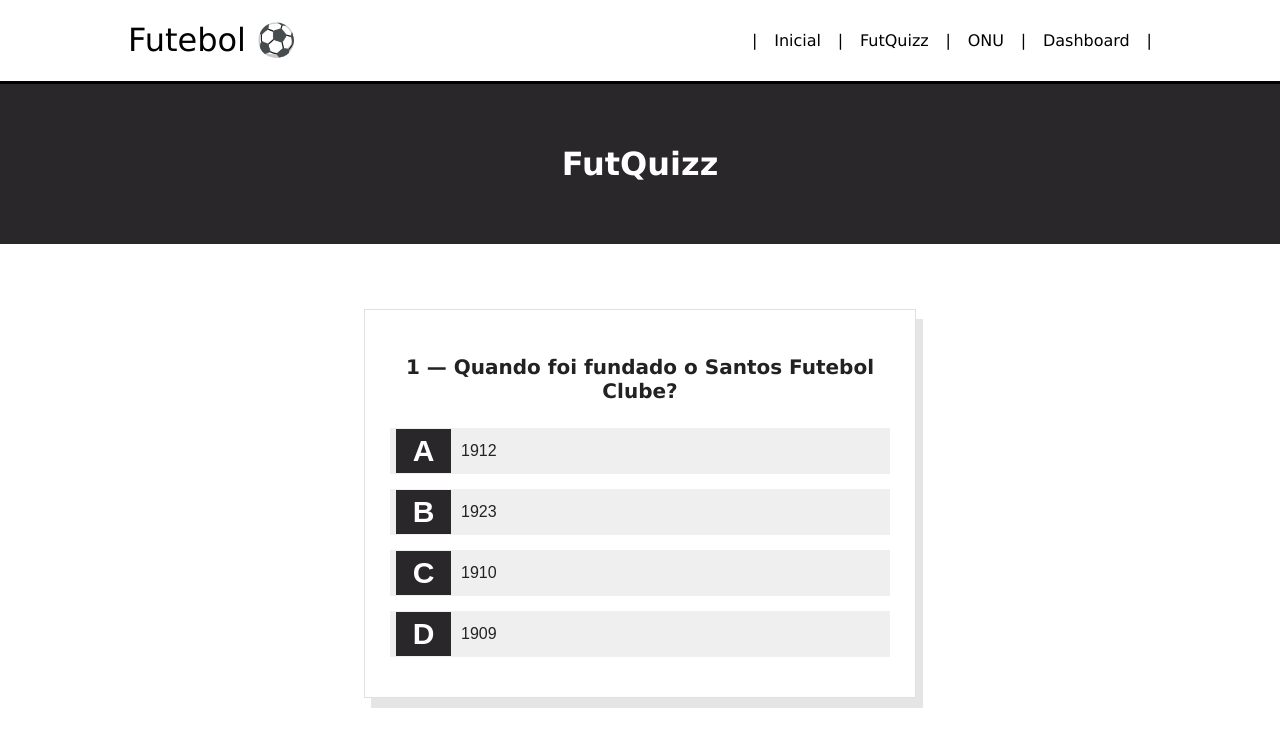
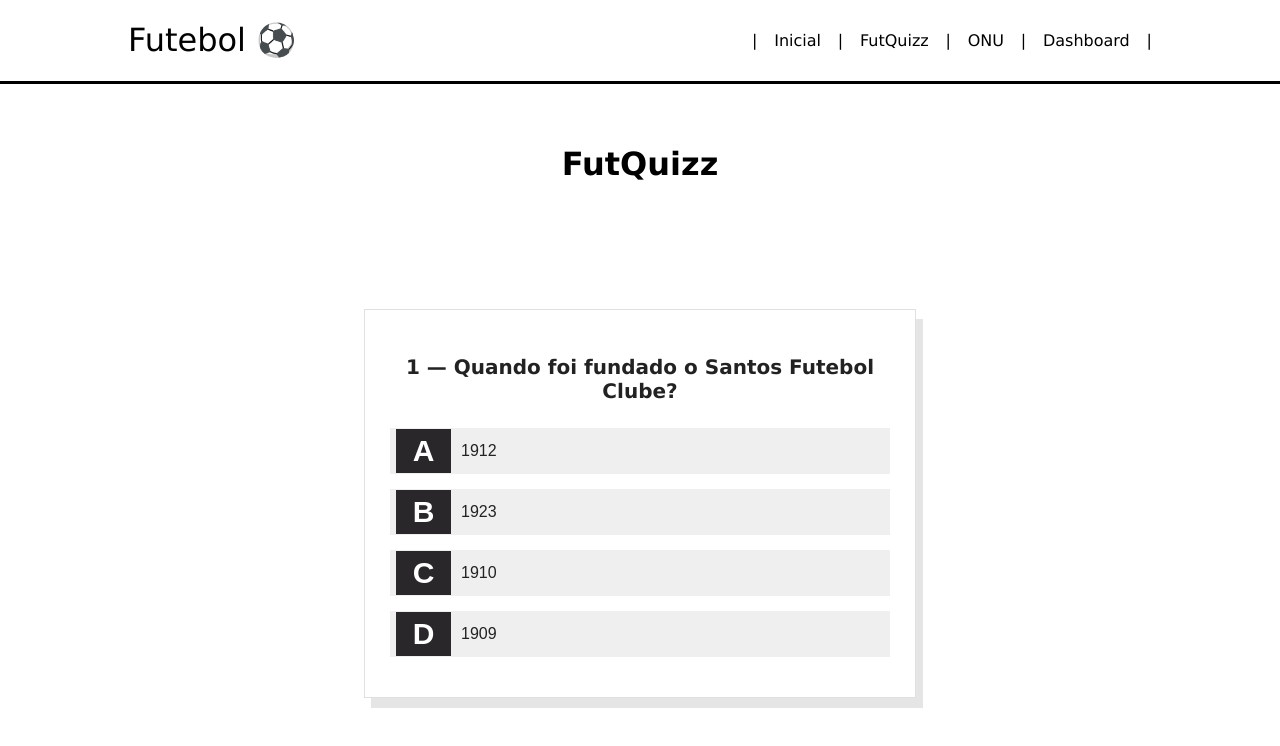
Before and after one commit to LeonardooCarvalhoSantos/Projeto-Individual---Futebol, a plain HTML site: page Site/FutQuiz.html in a window 1280 px wide. Drawn offline with Linux system fonts and the light colour scheme.

Commit message:
Atualização

```diff
--- a/Site/Futebol.css
+++ b/Site/Futebol.css
@@ -48,7 +48,7 @@
 
 .banner {
     background-size: cover;
-    background-image: url("https://i.im.ge/2024/05/03/ZbYgBf.imagem2.jpeg");
+    background-image: url("imagem2.jpg");
     width: 100%;
     height: 100vh;
     display: flex;
--- a/Site/stylesQuiz.css
+++ b/Site/stylesQuiz.css
@@ -4,6 +4,12 @@
 body {
   background-color: #ffffff;
   color: #ffffff;
+}
+
+header h1 {
+
+  color: #000000;
+
 }
 
 a {
@@ -48,7 +54,7 @@
   width: 100%;
   height: 100px;
   padding: 30px 0;
-  background-color: #2a272a;
+  background-color: #ffffff;
 }
 
 header {
```
Also changed, not shown: Site/imagem2.jpg (renamed from Imagens/imagem2.jpg).
